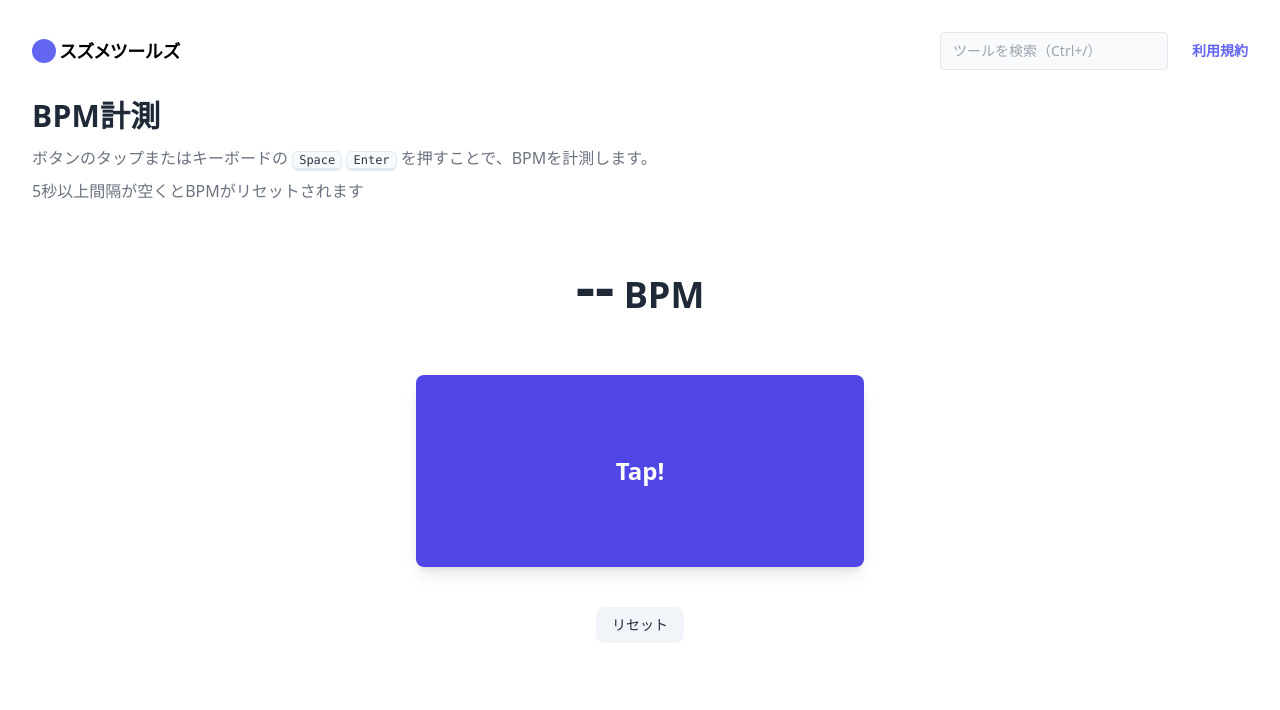
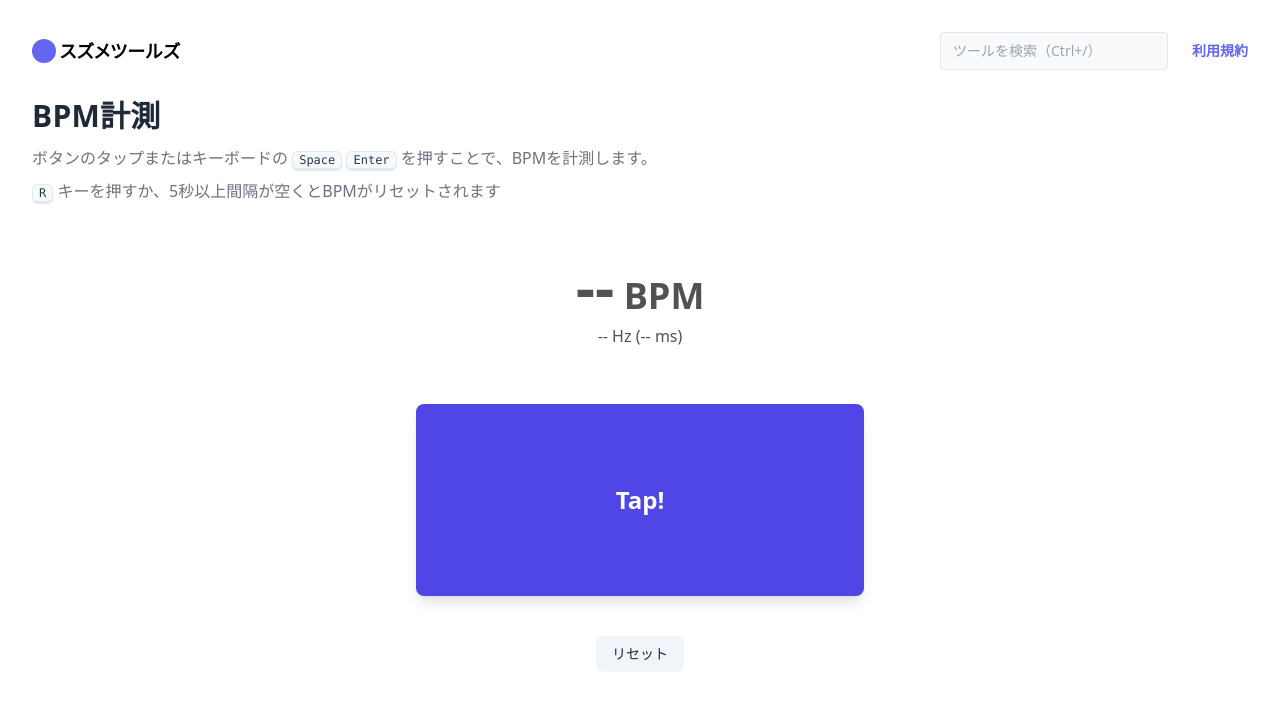
Before and after one commit to sharapeco/tools.suzume.dev, a SvelteKit app: page /tap-bpm in a window 1280 px wide. Shown: the top 710 px of the page. Built offline with nearby package versions, Linux system fonts and the light colour scheme.

Commit message:
✨ beats per secondとbeat durationの表示を追加、UIを改善

```diff
--- a/src/routes/tap-bpm/+page.svelte
+++ b/src/routes/tap-bpm/+page.svelte
@@ -3,26 +3,41 @@ import { onMount } from "svelte";
 import SimpleToolLayout from "../../components/SimpleToolLayout.svelte";
 
 let bpm = $state("--");
+let bps = $state("--");
+let msec = $state("--");
 let startTime = -1;
-let prevTime = -1;
 let count = 0;
 let active = $state(false);
+let inactivateTid = 0;
 
 function beat() {
 	const now = Date.now();
-	if (startTime === -1 || now - prevTime > 5000) {
+	if (startTime === -1) {
 		startTime = now;
 		count = 0;
 		active = true;
 		bpm = "--";
+		bps = "--";
 	} else {
 		count++;
 		const elapsed = now - startTime;
-		bpm = ((count / elapsed) * 60000).toFixed(1);
+		const bpmValue = (count / elapsed) * 60000;
+		bpm = bpmValue.toFixed(1);
+		bps = (bpmValue / 60).toFixed(2);
+		msec = (60000 / bpmValue).toFixed(1);
 	}
-	prevTime = now;
 
 	beatEffect();
+
+	if (inactivateTid) {
+		clearTimeout(inactivateTid);
+	}
+	inactivateTid = setTimeout(() => inactivate(), 5000);
+}
+
+function inactivate() {
+	startTime = -1;
+	active = false;
 }
 
 // @ts-ignore
@@ -45,14 +60,22 @@ function handleKeydown(event) {
 		event.preventDefault();
 		beat();
 	}
+	if (event.key === "R" || event.key === "r") {
+		resetBpm();
+	}
 }
 
 function resetBpm() {
 	bpm = "--";
 	startTime = -1;
-	prevTime = -1;
 	count = 0;
 	active = false;
+
+	/** @type {HTMLButtonElement?} */
+	const button = document.querySelector(".js-tap-button");
+	if (button) {
+		button.focus();
+	}
 }
 
 onMount(() => {
@@ -89,16 +112,17 @@ function beatEffect() {
 		<p class="mt-2">
 			ボタンのタップまたはキーボードの <kbd>Space</kbd> <kbd>Enter</kbd> を押すことで、BPMを計測します。
 		</p>
-		<p class="mt-2">5秒以上間隔が空くとBPMがリセットされます</p>
+		<p class="mt-2"><kbd>R</kbd> キーを押すか、5秒以上間隔が空くとBPMがリセットされます</p>
 	{/snippet}
 
 	<div class="flex flex-col items-center justify-center gap-6 py-8">
-		<div
-			class="text-2xl md:text-4xl font-bold mb-8 min-h-16 {active
-				? 'text-indigo-600'
-				: ''}"
-		>
-			<span class="text-4xl md:text-6xl">{bpm}</span> BPM
+		<div class="mb-8 min-h-16 text-center {active ? 'text-indigo-600' : 'text-neutral-600'}">
+			<div class="text-2xl md:text-4xl font-bold">
+				<span class="text-4xl md:text-6xl">{bpm}</span> BPM
+			</div>
+			<div class="mt-2">
+				<span>{bps}</span> Hz ({msec} ms)
+			</div>
 		</div>
 
 		<button
```
